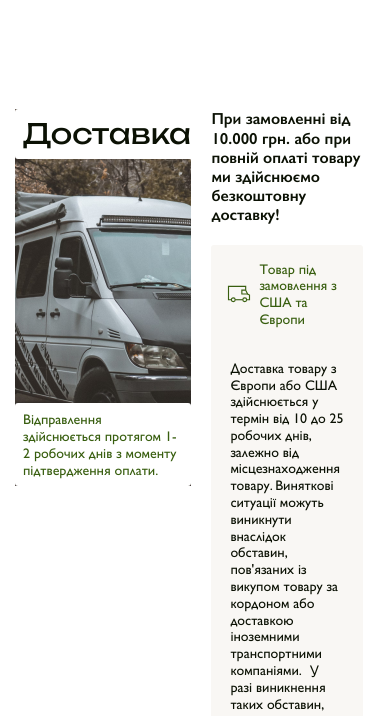
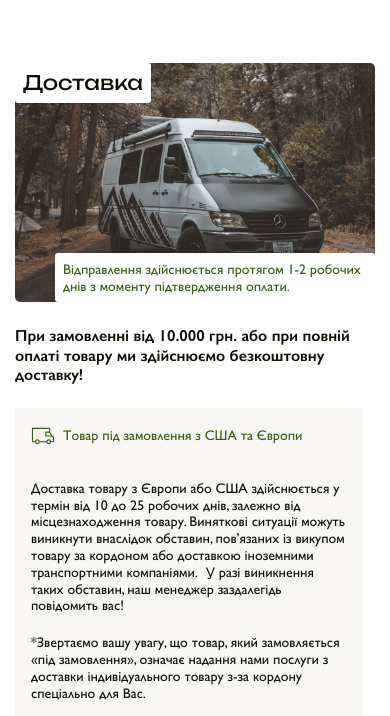
Before and after one commit to Kozzzlova/8Crew, a website built with Vite: page deliveryPage.html in a window 390 px wide. Shown: the part 93-809 px from the top of the page. Built offline with nearby package versions, Linux system fonts and the light colour scheme; a web font is replaced by a local one.

Commit message:
media for delivery page

```diff
--- a/deliveryPage.html
+++ b/deliveryPage.html
@@ -15,7 +15,7 @@
             <div class="container">
                 <div class="common-section delivery-section ">
                     <div class="delivery-section__image">
-                        <div class="delivery-section__title heading-4">Доставка</div>
+                        <h4 class="delivery-section__title heading-4">Доставка</h4>
                         <div class="delivery-section__text">Відправлення здійснюється протягом 1-2 робочих днів з моменту підтвердження оплати.</div>
                         <img src="./src/assets/img/delivery/delivery.png" alt="Delivery image">
                     </div>
--- a/src/styles/components/common-section.scss
+++ b/src/styles/components/common-section.scss
@@ -2,4 +2,7 @@
    padding: 88px 0;
    width: 100%;
    min-height: 75vh;
+   @media (max-width: 767px) {
+      padding: 42px 0 80px 0;
+   }
 }
--- a/src/styles/global/headings.scss
+++ b/src/styles/global/headings.scss
@@ -3,4 +3,7 @@
    color: var(--black);
    background-color: var(--white);
    font-size: 28px;
+   @media (max-width: 767px) {
+      font-size: 20px;
+   }
 }
--- a/src/styles/layouts/footer.scss
+++ b/src/styles/layouts/footer.scss
@@ -40,9 +40,13 @@
       gap: 16px;
       flex: 0 1 auto;
       text-align: left;
-      &:first-child {
-         flex-direction: row;
-         justify-content: space-between;
+      align-items: flex-start;
+
+      @media (max-width: 767px) {
+         &:first-child {
+            flex-direction: row;
+            justify-content: space-between;
+         }
       }
    }
 
--- a/src/styles/pages/delivery.module.scss
+++ b/src/styles/pages/delivery.module.scss
@@ -3,6 +3,12 @@
    justify-content: space-between;
    gap: 20px;
 
+   @media (max-width: 767px) {
+      flex-direction: column;
+      align-items: stretch;
+      justify-content: flex-start;
+      gap: 24px;
+   }
    // .delivery-section__image
 
    &__image {
@@ -10,10 +16,17 @@
       height: 377px;
       position: relative;
 
+      @media (max-width: 767px) {
+         flex: none;
+         height: auto;
+         width: 100%;
+      }
+
       img {
          width: 100%;
          height: 100%;
          object-fit: cover;
+         border-radius: 5px;
       }
    }
 
@@ -39,6 +52,10 @@
       color: var(--green-accent);
       border-radius: 3px;
       max-width: 320px;
+
+      @media (max-width: 350px) {
+         max-width: 230px;
+      }
    }
 
    // .delivery-section__tabs
@@ -49,6 +66,9 @@
       align-items: stretch;
       gap: 20px;
       padding-right: 12px;
+      @media (max-width: 767px) {
+         gap: 24px;
+      }
    }
 
    // .delivery-section__paragraph
@@ -64,6 +84,9 @@
       flex-direction: column;
       align-items: stretch;
       gap: 24px;
+      @media (max-width: 767px) {
+         gap: 40px;
+      }
    }
 }
 
@@ -91,6 +114,7 @@
 
    &__head {
       padding: 16px;
+      padding-right: 36px;
       color: var(--green-accent);
       display: flex;
       align-items: center;
@@ -127,8 +151,10 @@
       opacity: 1;
       max-height: 100%;
       transition: all 0.3s ease 0s;
-
       overflow: visible;
+      @media (max-width: 767px) {
+         padding: 16px;
+      }
    }
 
    &__list {
--- a/vite.config.js
+++ b/vite.config.js
@@ -30,8 +30,8 @@ export default defineConfig({
          input: {
             main: resolve(__dirname, 'index.html'),
             about: resolve(__dirname, 'aboutPage.html'),
-            about: resolve(__dirname, 'cancelPage.html'),
-            about: resolve(__dirname, 'paymentInfoPage.html'),
+            cancel: resolve(__dirname, 'cancelPage.html'),
+            paymentInfo: resolve(__dirname, 'paymentInfoPage.html'),
          },
       },
       server: {
```
